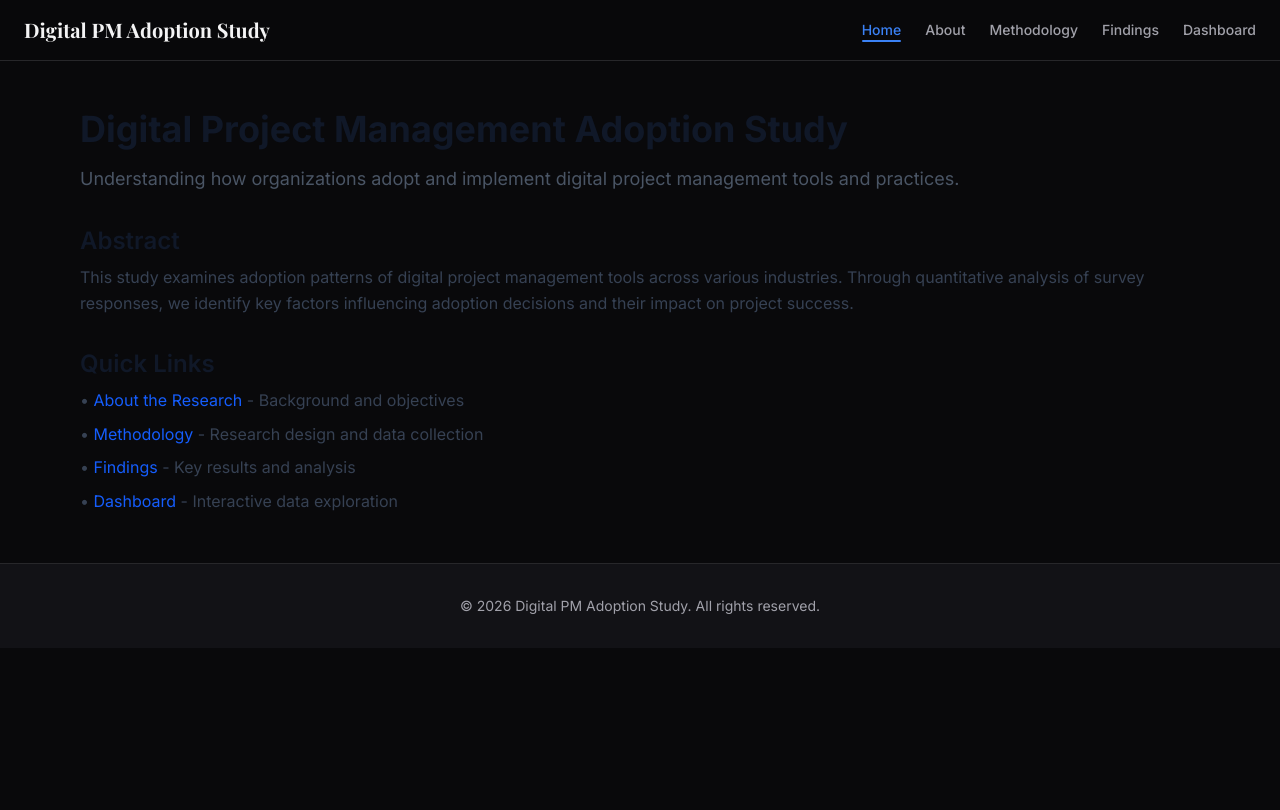
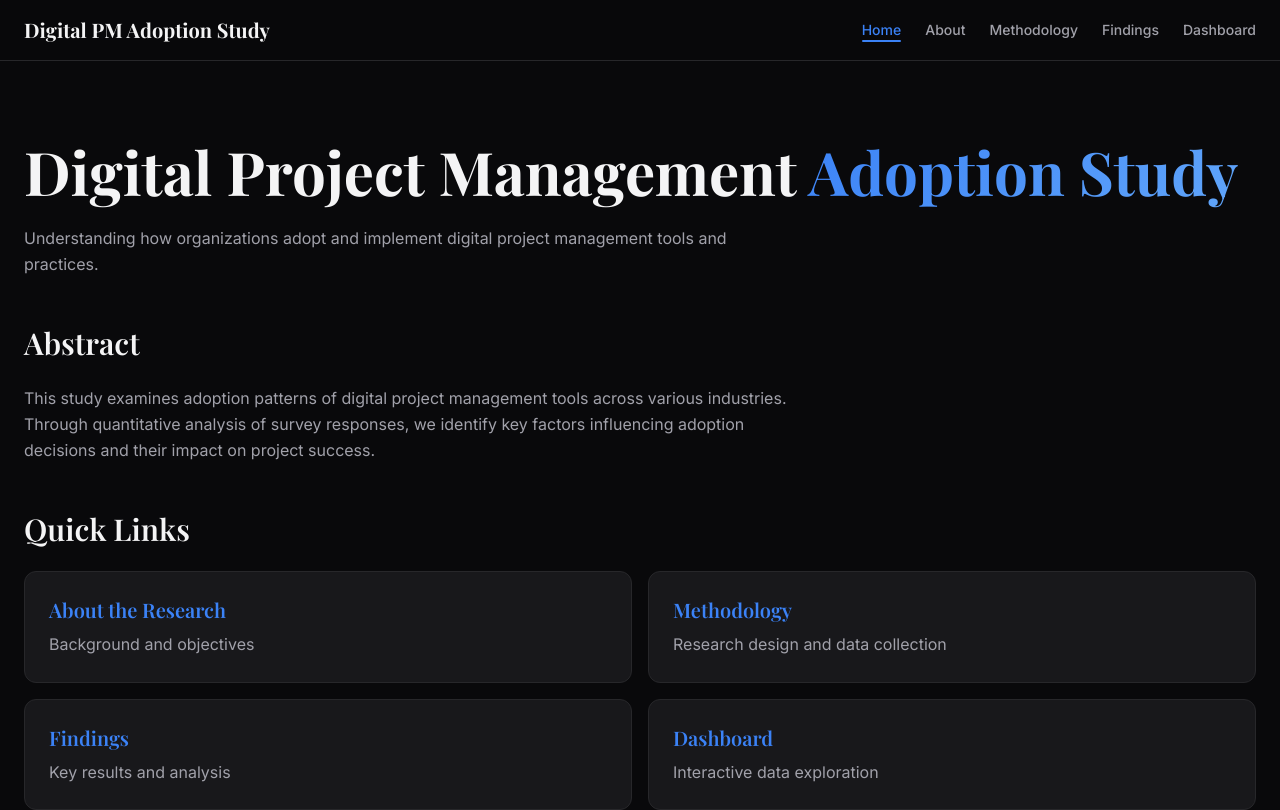
Before and after one commit to NaniBer/digital-tool-pm-adoption-study, a Next.js app: page / in a window 1280 px wide. Shown: the top 810 px of the page. Built offline with nearby package versions, Linux system fonts and the light colour scheme; a web font is replaced by a local one.

Commit message:
feat: apply dark theme to Home page

```diff
--- a/app/page.tsx
+++ b/app/page.tsx
@@ -1,37 +1,60 @@
 import Link from 'next/link'
+import { motion } from 'framer-motion'
 
 export default function HomePage() {
   return (
-    <div className="mx-auto max-w-6xl px-4 py-12">
-      <div className="space-y-8">
-        <section>
-          <h1 className="text-4xl font-bold text-gray-900">
-            Digital Project Management Adoption Study
+    <motion.div
+      initial={{ opacity: 0, y: 20 }}
+      animate={{ opacity: 1, y: 0 }}
+      className="mx-auto max-w-7xl px-6 py-20"
+    >
+      <div className="space-y-12">
+        <section className="space-y-6">
+          <h1 className="font-serif text-5xl md:text-6xl font-bold text-foreground">
+            Digital Project Management
+            <span className="gradient-text"> Adoption Study</span>
           </h1>
-          <p className="mt-4 text-lg text-gray-600">
+          <p className="text-foreground-secondary max-w-3xl leading-relaxed">
             Understanding how organizations adopt and implement digital project management tools and practices.
           </p>
         </section>
 
-        <section>
-          <h2 className="text-2xl font-semibold text-gray-900">Abstract</h2>
-          <p className="mt-2 text-gray-700">
+        <section className="space-y-6">
+          <h2 className="font-serif text-3xl font-semibold text-foreground">
+            Abstract
+          </h2>
+          <p className="text-foreground-secondary max-w-3xl leading-relaxed">
             This study examines adoption patterns of digital project management tools across various industries.
             Through quantitative analysis of survey responses, we identify key factors influencing adoption decisions
             and their impact on project success.
           </p>
         </section>
 
-        <section>
-          <h2 className="text-2xl font-semibold text-gray-900">Quick Links</h2>
-          <ul className="mt-2 space-y-2 text-gray-700">
-            <li>• <Link href="/about" className="text-blue-600 hover:underline">About the Research</Link> - Background and objectives</li>
-            <li>• <Link href="/methodology" className="text-blue-600 hover:underline">Methodology</Link> - Research design and data collection</li>
-            <li>• <Link href="/findings" className="text-blue-600 hover:underline">Findings</Link> - Key results and analysis</li>
-            <li>• <Link href="/dashboard" className="text-blue-600 hover:underline">Dashboard</Link> - Interactive data exploration</li>
-          </ul>
+        <section className="space-y-6">
+          <h2 className="font-serif text-3xl font-semibold text-foreground">
+            Quick Links
+          </h2>
+          <div className="grid grid-cols-1 md:grid-cols-2 gap-4">
+            {[
+              { href: '/about', title: 'About the Research', desc: 'Background and objectives' },
+              { href: '/methodology', title: 'Methodology', desc: 'Research design and data collection' },
+              { href: '/findings', title: 'Findings', desc: 'Key results and analysis' },
+              { href: '/dashboard', title: 'Dashboard', desc: 'Interactive data exploration' },
+            ].map((link) => (
+              <Link
+                key={link.href}
+                href={link.href}
+                className="card-hover block rounded-xl border border-border bg-background-card p-6 transition-all"
+              >
+                <h3 className="font-serif text-xl font-semibold text-accent-primary mb-2">
+                  {link.title}
+                </h3>
+                <p className="text-foreground-secondary">{link.desc}</p>
+              </Link>
+            ))}
+          </div>
         </section>
       </div>
-    </div>
+    </motion.div>
   )
 }
```
